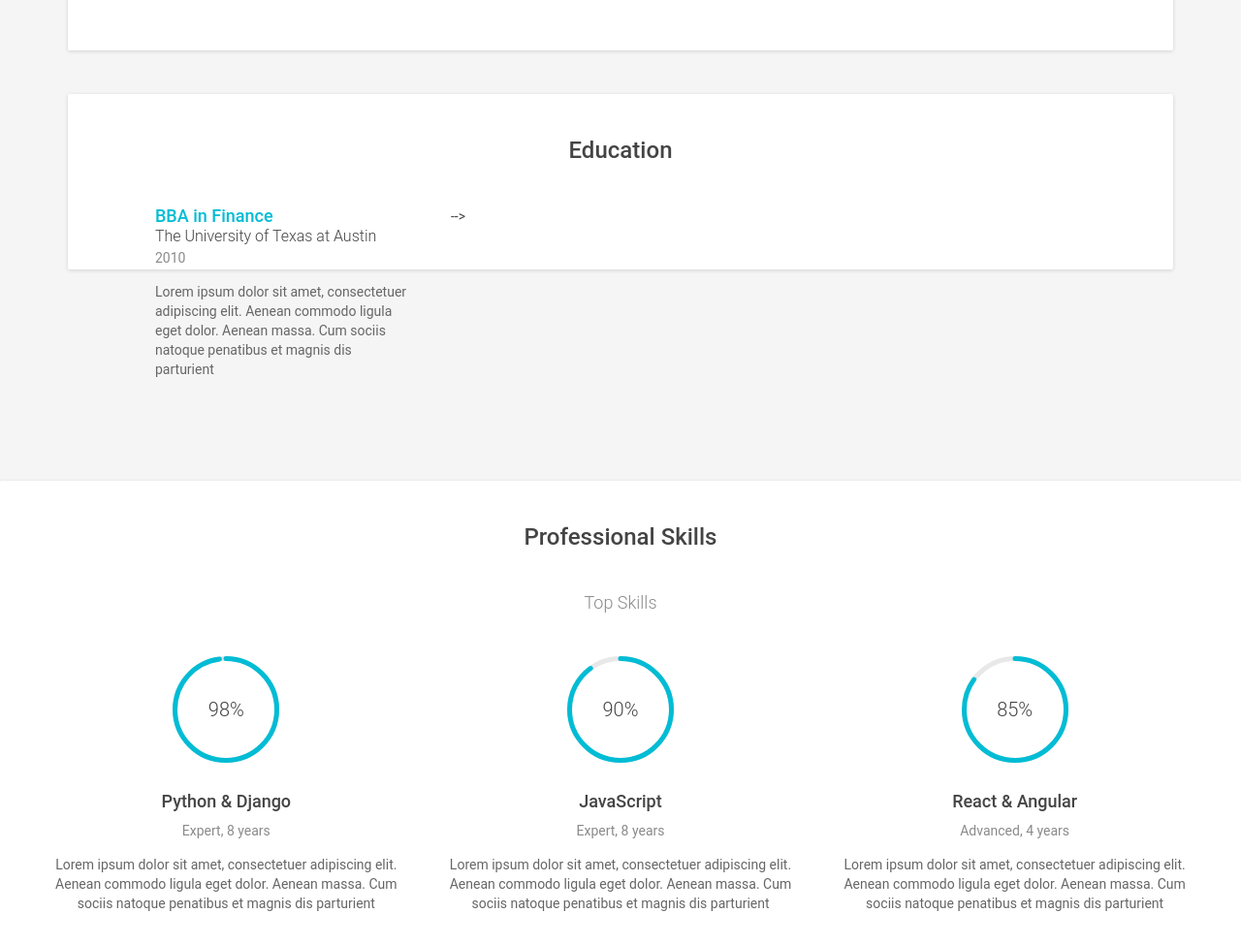
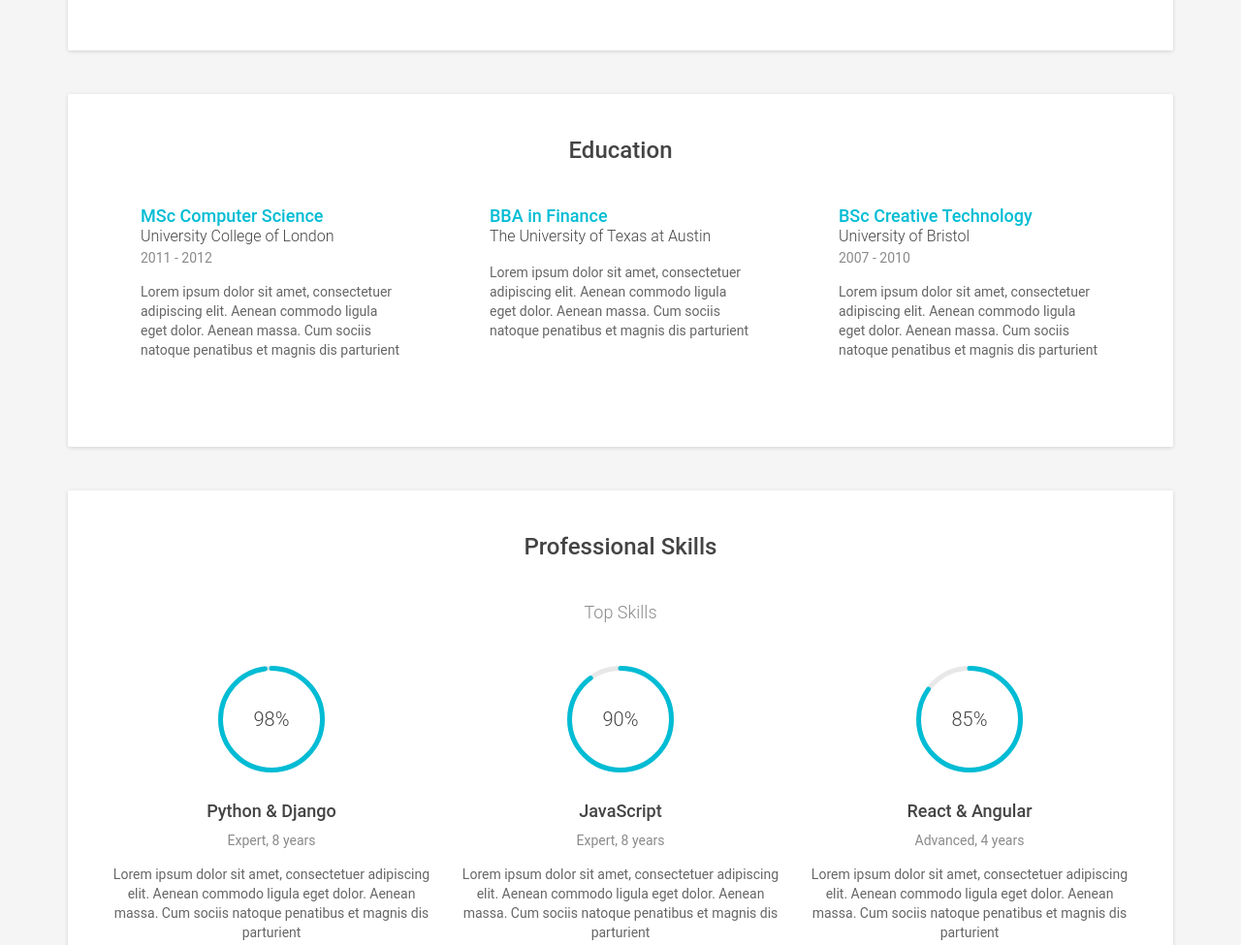
Before and after one commit to SirakTekle/siraktekle.github.io, a plain HTML site: page index.html in a window 1280 px wide. Shown: the part 1520-2495 px from the top of the page at 97% size. Drawn offline with Linux system fonts and the light colour scheme.

Commit message:
...
....

```diff
--- a/index.html
+++ b/index.html
@@ -151,39 +151,39 @@
         <section id="education-section" class="education-section section">
             <h2 class="section-title">Education</h2>
             <div class="row">
-                <!--<div class="item col-xs-12 col-sm-4">
+                <div class="item col-xs-12 col-sm-4">
                     <div class="item-inner">
                         <h3 class="degree">MSc Computer Science</h3>
                         <div class="education-body">
                             University College of London
                         </div><!--//education-body-->
-                        <!--<div class="time">2011 - 2012</div>
+                        <div class="time">2011 - 2012</div>
                         <div class="desc">
                             Lorem ipsum dolor sit amet, consectetuer adipiscing elit. Aenean commodo ligula eget dolor. Aenean massa. Cum sociis natoque penatibus et magnis dis parturient
                         </div>
                     </div><!--//item-inner-->
-                </div><!--//item-->-->
+                </div><!--//item-->
                 <div class="item col-xs-12 col-sm-4">
                     <div class="item-inner">
                         <h3 class="degree">BBA in Finance</h3>
                         <div class="education-body">
                             The University of Texas at Austin
                         </div><!--//education-body-->
-                        <div class="time">2010</div>
+                        <div class="time"></div>
                         <div class="desc">
                             Lorem ipsum dolor sit amet, consectetuer adipiscing elit. Aenean commodo ligula eget dolor. Aenean massa. Cum sociis natoque penatibus et magnis dis parturient
                         </div>
                     </div><!--//item-inner-->
                 </div><!--//item-->
-                <!--<div class="item col-xs-12 col-sm-4">
+                <div class="item col-xs-12 col-sm-4">
                     <div class="item-inner">
                         <h3 class="degree">BSc Creative Technology</h3>
                         <div class="education-body">
                             University of Bristol
                         </div><!--//education-body-->
-                        <!--<div class="time">2007 - 2010</div>
+                        <div class="time">2007 - 2010</div>
                         <div class="desc">
-                            Lorem ipsum dolor sit amet, consectetuer adipiscing elit. Aenean commodo ligula eget dolor. Aenean massa. Cum sociis natoque penatibus et magnis dis parturient-->
+                            Lorem ipsum dolor sit amet, consectetuer adipiscing elit. Aenean commodo ligula eget dolor. Aenean massa. Cum sociis natoque penatibus et magnis dis parturient
                         </div>
                     </div><!--//item-inner-->
                 </div><!--//item-->
```
